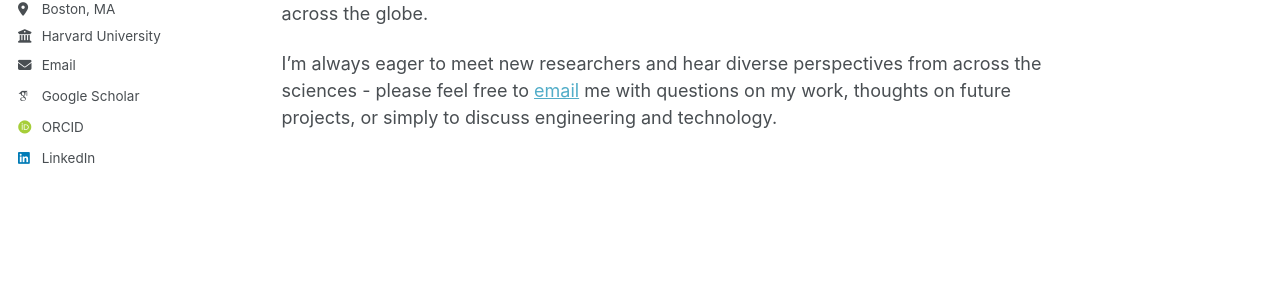
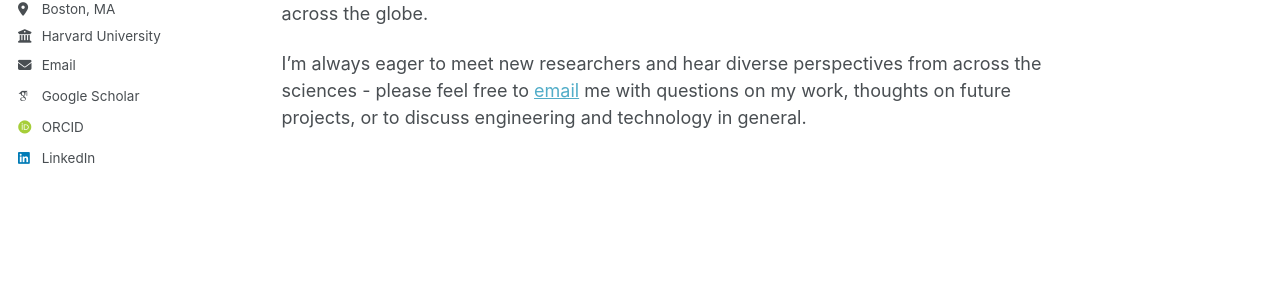
Before and after one commit to andrewcaratenuto/andrewcaratenuto.github.io, a Jekyll site: the page built from _pages/about.md, in a window 1280 px wide. Shown: the part 384-684 px from the top of the page. Built offline with Jekyll 4.4.1, drawn with Linux system fonts in a browser that asks for light colours; some web fonts are replaced.

Commit message:
Update about.md

```diff
--- a/_pages/about.md
+++ b/_pages/about.md
@@ -13,4 +13,4 @@ During my doctoral research at Northeastern University, I worked in Professor [Y
 
 I am also the CEO of Boston-based startup company [Planck Energies](https://www.planckenergies.com), where we are working to make cheaper, greener passive radiative cooling technologies more accessible across the globe.
 
-I'm always eager to meet new researchers and hear diverse perspectives from across the sciences - please feel free to [email](mailto:andrew.caratenuto@gmail.com) me with questions on my work, thoughts on future projects, or simply to discuss engineering and technology.
+I'm always eager to meet new researchers and hear diverse perspectives from across the sciences - please feel free to [email](mailto:andrew.caratenuto@gmail.com) me with questions on my work, thoughts on future projects, or to discuss engineering and technology in general.
```
